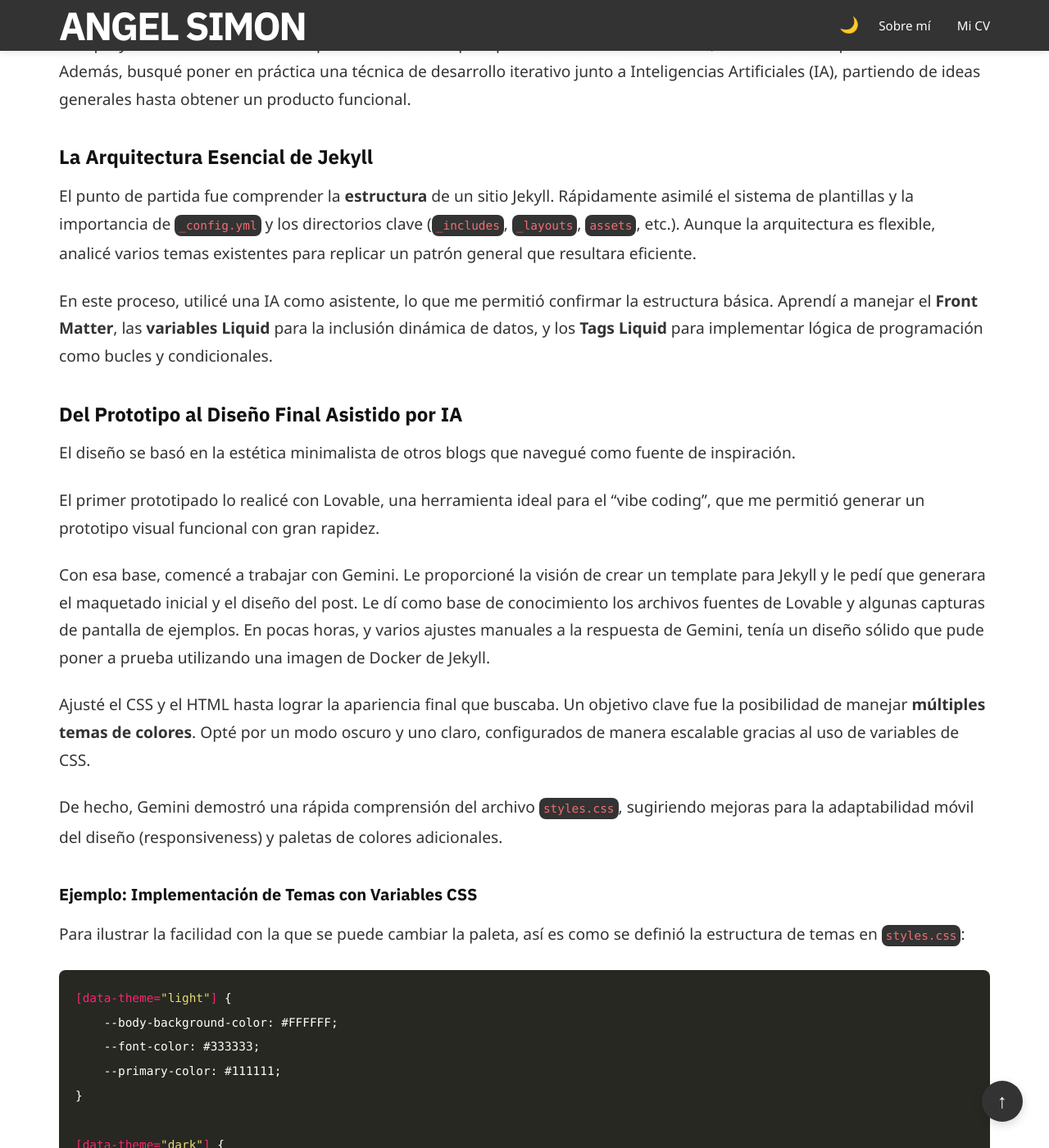
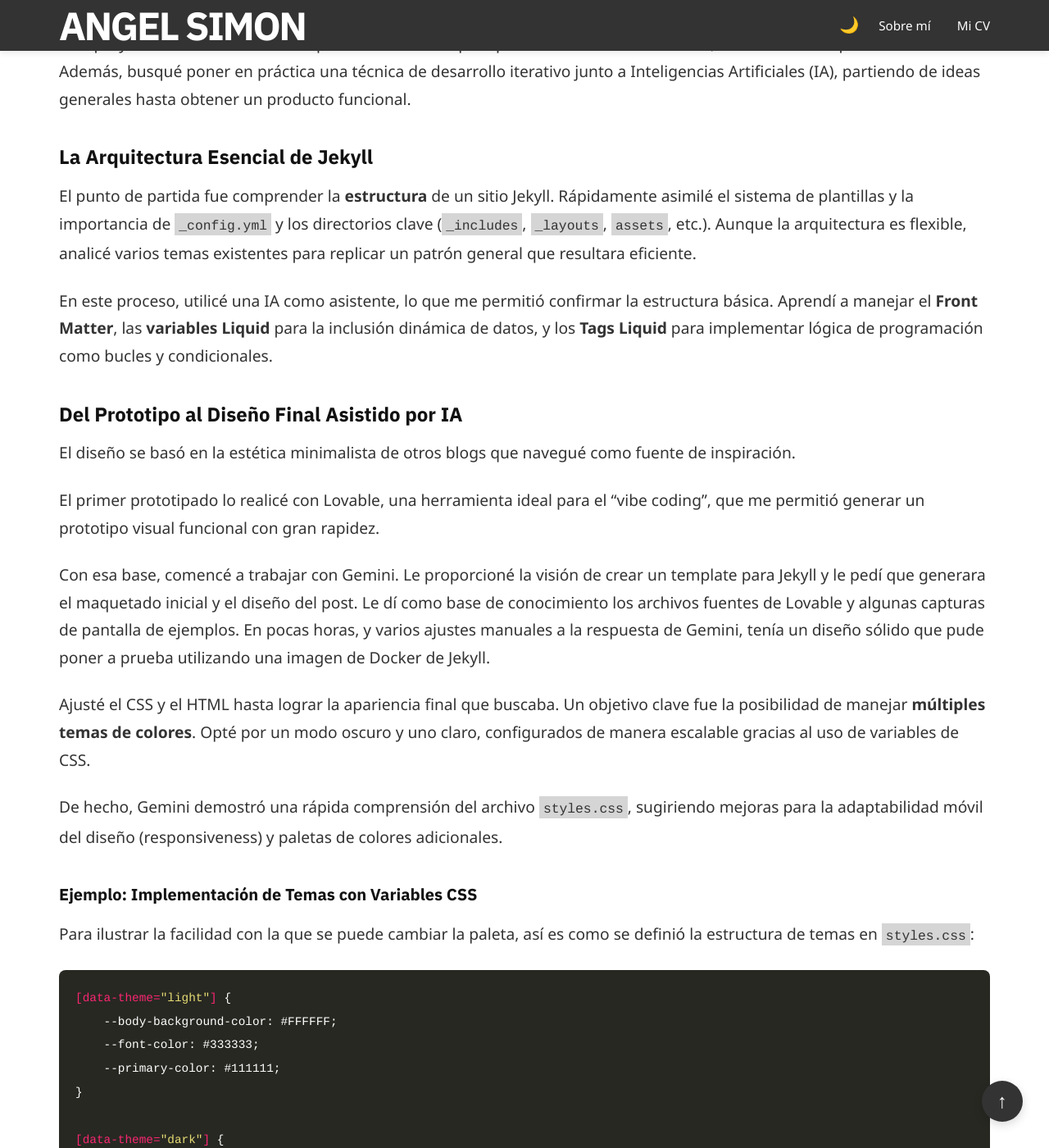
Before and after one commit to angelsimon/angelsimon.github.io, a Jekyll site: the page built from _posts/2025-12-08-crear-un-tema-en-jekyll.md, in a window 1280 px wide and 1400 px high, scrolled down 314 px. Shown: the whole window at 82% size. Built offline with Jekyll 4.4.1, drawn with Linux system fonts in a browser that asks for light colours; some web fonts are replaced; comment, search, counter and statistics services are not loaded.

Commit message:
Update fonts and inline code styles
Split combined Google Fonts import into separate @import lines and add Cousine as the monospace choice; update --monospace-font from Cascadia Mono to Cousine. Revise inline code styling: use color-mix(...) for background, switch text color to --font-color, adjust padding, reduce font-weight and size, and remove border-radius for a flatter inline code appearance. These changes improve font loading clarity and tweak inline code contrast/spacing for better readability.

```diff
--- a/assets/css/styles.css
+++ b/assets/css/styles.css
@@ -1,7 +1,10 @@
 /* ============================================
    RESET Y CONFIGURACIÓN BASE
    ============================================ */
-    @import url('https://fonts.googleapis.com/css2?family=IBM+Plex+Sans:ital,wght@0,100..700;1,100..700&family=Noto+Sans:ital,wght@0,100..900;1,100..900&display=swap&family=Cascadia+Mono:ital,wght@0,200..700;1,200..700&display=swap');
+    @import url('https://fonts.googleapis.com/css2?family=IBM+Plex+Sans:ital,wght@0,100..700;1,100..700');
+    @import url('https://fonts.googleapis.com/css2?family=Noto+Sans:ital,wght@0,100..900;1,100..900&display=swap');
+    @import url('https://fonts.googleapis.com/css2?family=Cousine:ital,wght@0,400;0,700;1,400;1,700');
+
 
    :root {
     --h1-size: 1.75rem;
@@ -13,7 +16,7 @@
 
     --title-font: 'IBM Plex Sans', source-sans;
     --body-font: 'Noto Sans', Seravek, Ubuntu, Calibri, 'DejaVu Sans', source-sans-pro, sans-serif;
-    --monospace-font: 'Cascadia Mono', Consolas, 'Liberation Mono', Menlo, Courier, monospace;
+    --monospace-font: 'Cousine', Consolas, 'Liberation Mono', Menlo, Courier, monospace;
 }
 
 [data-theme="light"] {
@@ -135,12 +138,11 @@ blockquote p {
 /* 1. ESTILOS PARA CÓDIGO EN LÍNEA (INLINE CODE) */
 :not(pre) > code {
     font-family: var(--monospace-font);
-    background-color: var(--header-background-color);
-    color: var(--link-color);
-    padding: 5px;
-    font-weight: 500;
-    font-size: 0.9rem;
-    border-radius: 8px;
+    background-color: color-mix(in srgb, var(--terciary-color) 35%, transparent);
+    color: var(--font-color);
+    padding: 6px 5px 2px;
+    font-weight: 400;
+    font-size: 0.85em;
 }
 
 figure.highlight {
```
